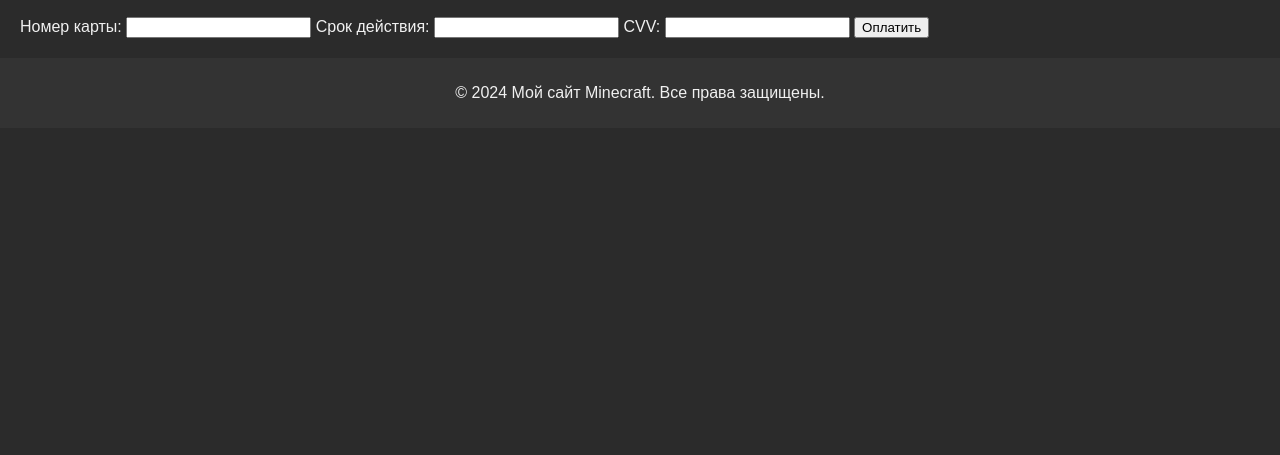
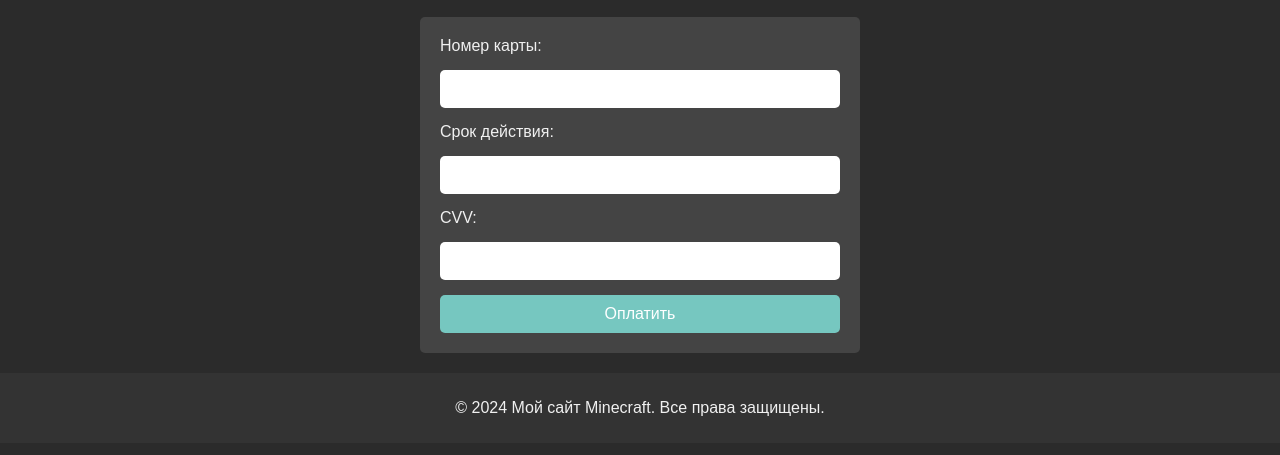
Before and after one commit to pablaofficeal/mod-on-minecrafte, a plain HTML site: page payment.html in a window 1280 px wide. Shown: the part 119-574 px from the top of the page. Drawn offline with Linux system fonts and the light colour scheme.

Commit message:
Update styles.css

```diff
--- a/styles.css
+++ b/styles.css
@@ -94,6 +94,46 @@ footer {
     text-align: center;
 }
 
+/* Стили для форм */
+form {
+    display: flex;
+    flex-direction: column;
+    gap: 15px;
+    background-color: #444;
+    padding: 20px;
+    border-radius: 5px;
+    max-width: 400px;
+    margin: 0 auto;
+}
+
+label {
+    font-size: 16px;
+    color: #f0f0f0;
+}
+
+input {
+    padding: 10px;
+    border: none;
+    border-radius: 5px;
+    font-size: 16px;
+}
+
+button {
+    padding: 10px 15px;
+    background-color: #76c7c0;
+    color: #fff;
+    border: none;
+    border-radius: 5px;
+    font-size: 16px;
+    cursor: pointer;
+    transition: background-color 0.3s, transform 0.3s;
+}
+
+button:hover {
+    background-color: #5daaa8;
+    transform: scale(1.05);
+}
+
 @media (max-width: 768px) {
     .content-item {
         width: calc(50% - 20px);
```
